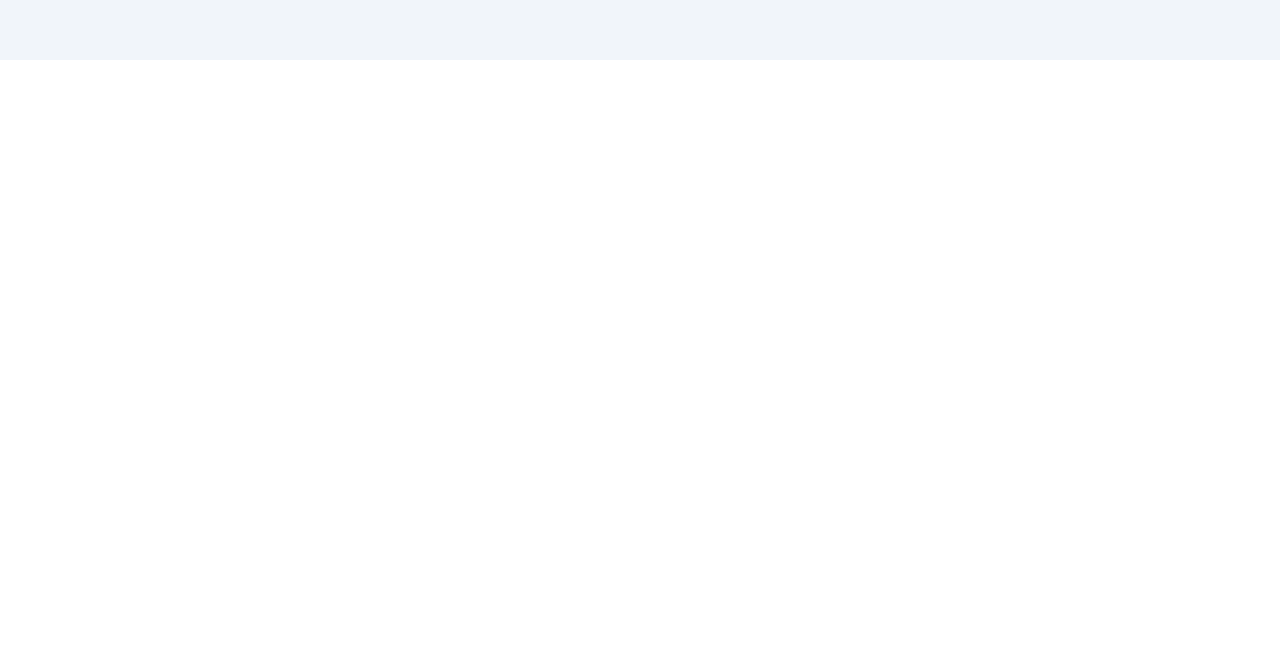
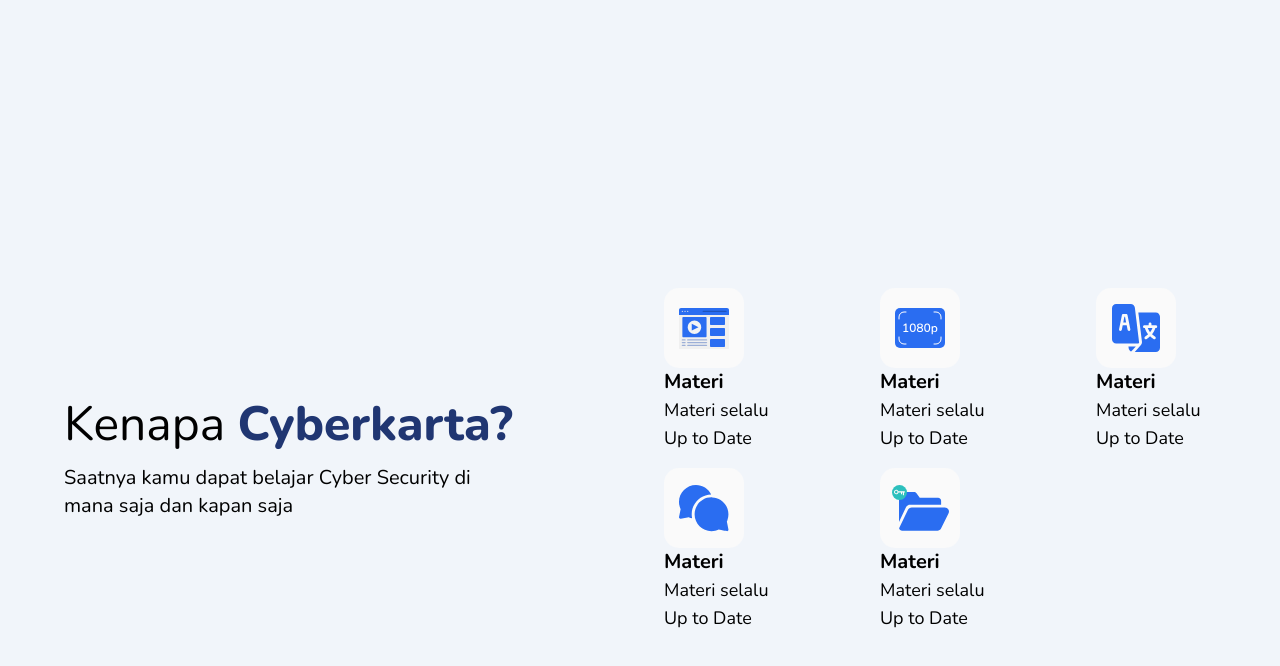
Before and after one commit to ahmadzaki2975/GDSC-Hacker-Assignment, a Next.js app: page / in a window 1280 px wide. Shown: the part 1528-2194 px from the top of the page. Before the commit the page ends 1588 px from the top, so only its background shows below. Built offline with nearby package versions, Linux system fonts and the light colour scheme.

Commit message:
feat: done KenapaCyberkarta

```diff
--- a/components/KenapaCyberkarta.jsx
+++ b/components/KenapaCyberkarta.jsx
@@ -0,0 +1,49 @@
+import { Materi } from "./svgs/Materi";
+import { Video } from "./svgs/Video";
+import { Bahasa } from "./svgs/Bahasa";
+import { Konsultasi } from "./svgs/Konsultasi";
+import { Akses } from "./svgs/Akses";
+
+
+export const KenapaCyberkarta = () => {
+  return (
+    <div className="bg-cyberkarta-light h-screen flex justify-between items-center px-16">
+      <div className="">
+        <h1 className="text-5xl mb-4">
+          Kenapa <span className="font-extrabold text-cyberkarta-blue">Cyberkarta?</span>
+        </h1>
+        <p className="text-xl max-w-[35ch]">
+          Saatnya kamu dapat belajar Cyber Security di mana saja dan kapan saja
+        </p>
+      </div>
+      <div className="grid grid-cols-3 place-items-center h-fit gap-x-24 gap-y-4">
+        <div>
+          <Materi />
+          <h1 className="font-bold text-xl">Materi</h1>
+          <p className="text-lg max-w-[120px]">Materi selalu Up to Date</p>
+        </div>
+        <div>
+          <Video />
+          <h1 className="font-bold text-xl">Materi</h1>
+          <p className="text-lg max-w-[120px]">Materi selalu Up to Date</p>
+        </div>
+        <div>
+          <Bahasa />
+          <h1 className="font-bold text-xl">Materi</h1>
+          <p className="text-lg max-w-[120px]">Materi selalu Up to Date</p>
+        </div>
+        <div>
+          <Konsultasi />
+          <h1 className="font-bold text-xl">Materi</h1>
+          <p className="text-lg max-w-[120px]">Materi selalu Up to Date</p>
+        </div>
+        <div>
+          <Akses />
+          <h1 className="font-bold text-xl">Materi</h1>
+          <p className="text-lg max-w-[120px]">Materi selalu Up to Date</p>
+        </div>
+      </div>
+
+    </div>
+  );
+};
--- a/pages/index.js
+++ b/pages/index.js
@@ -2,6 +2,7 @@
 import Image from 'next/image'
 import { Hero } from '../components/Hero'
 import { Kelas } from '../components/Kelas'
+import { KenapaCyberkarta } from '../components/KenapaCyberkarta'
 import { Navbar } from '../components/Navbar'
 
 export default function Home() {
@@ -18,6 +19,7 @@
         </nav>
         <Hero />
         <Kelas />
+        <KenapaCyberkarta />
       </main>
 
       <footer className="">
```
